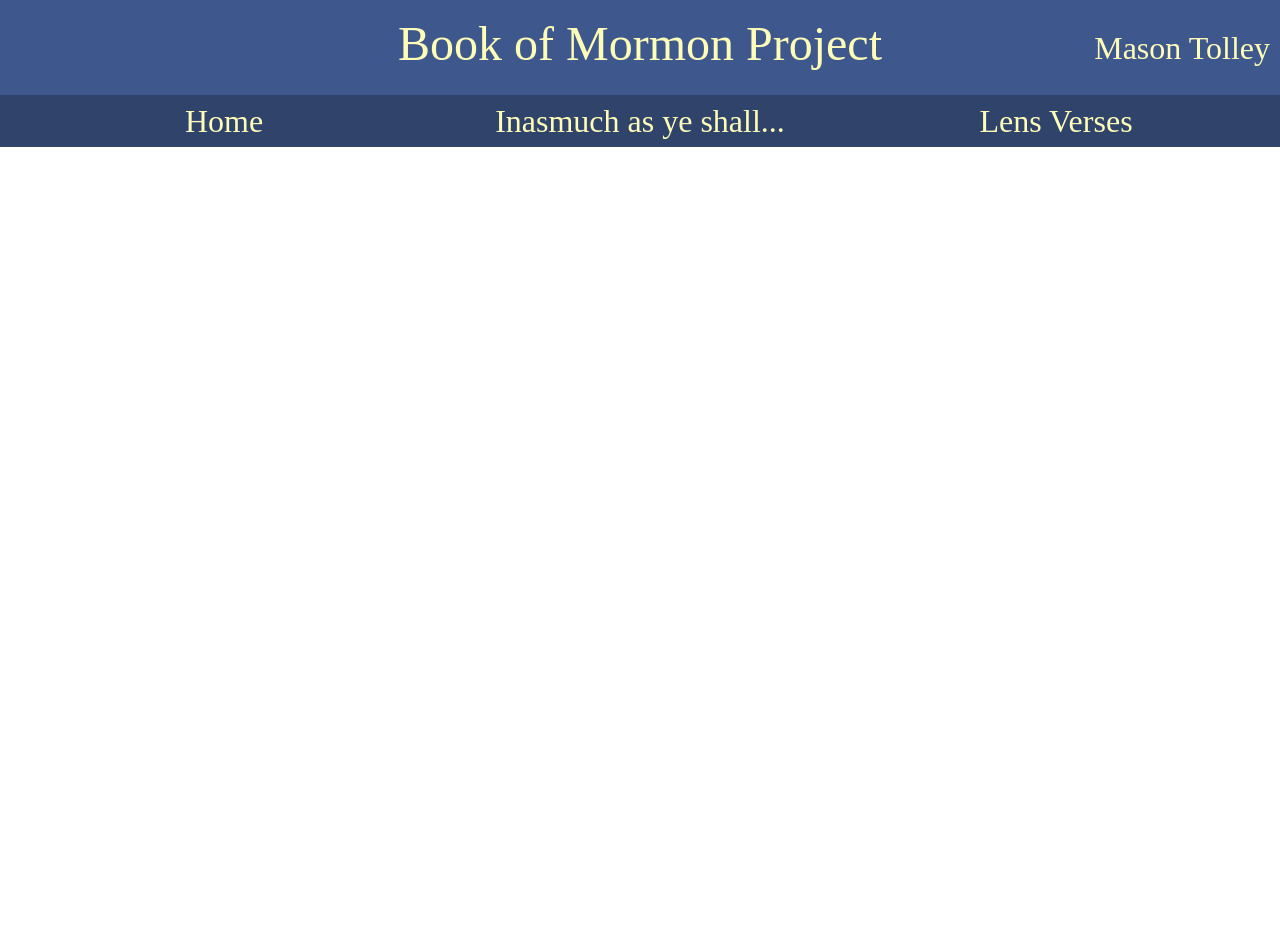
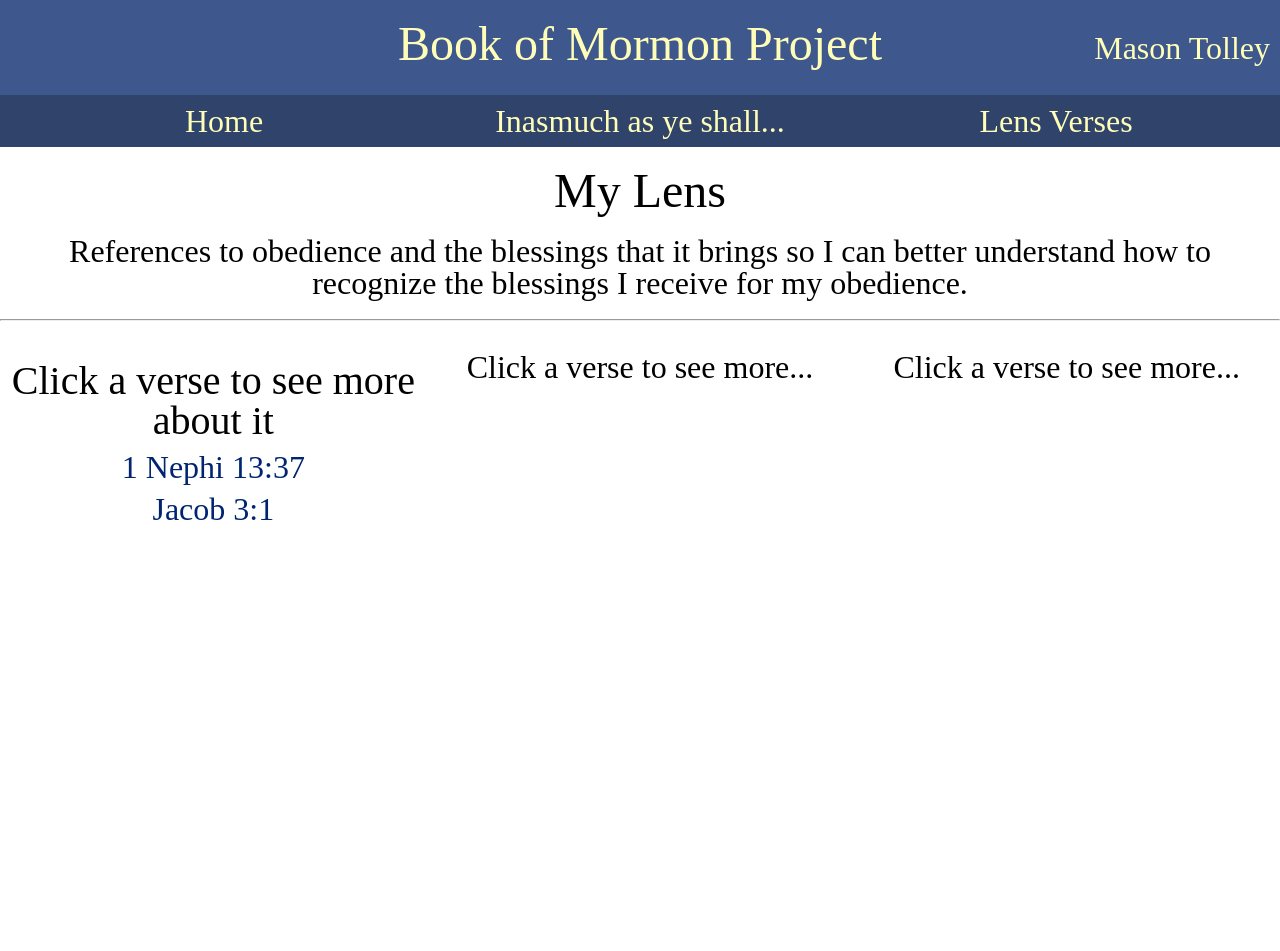
Before and after one commit to mateyct/mateyct.github.io, a PHP site: page /bom-project/lens.html in a window 1280 px wide. Before the commit the page ends 147 px from the top, so only its background shows below. Run offline with PHP 8.4, Linux system fonts and the light colour scheme.

Commit message:
pretty much finished CSS and HTML. Just gotta add verses now

```diff
--- a/bom-project/bom.css
+++ b/bom-project/bom.css
@@ -194,3 +194,28 @@ a:visited {
     vertical-align: middle;
 }
 /*Lens CSS*/
+section.reference-select {
+    display: block;
+}
+.reference-select h3 {
+    font-size: 2.5em;
+    margin: 10px;
+}
+#references {
+    font-size: 2em;
+}
+#references li {
+    margin: 10px;
+    cursor: pointer;
+    transition: color .5s;
+    color: #002472;
+}
+#references li:hover {
+    color: #919fba;
+}
+#verse {
+    font-size: 2em;
+}
+#analysis {
+    font-size: 2em;
+}
--- a/bom-project/lens.html
+++ b/bom-project/lens.html
@@ -4,6 +4,7 @@
         <title>Book of Mormon Project: Lens</title>
         <link href="bom.css" rel="stylesheet">
         <link rel="icon" type="image/x-icon" href="images/bom-icon.png">
+        <script src="verses.js"></script>
     </head>
     <body>
         <header>
@@ -22,7 +23,23 @@
             </nav>
         </header>
         <main>
+            <h2 class="page-header">My Lens</h2>
+            <h3 class="subheader">References to obedience and the blessings that it brings so I can better understand how to recognize the blessings I receive for my obedience.</h3>
+            <hr>
+            <div class="front-main">
+                <section class="reference-select">
+                    <h3>Click a verse to see more about it</h3>
+                    <ul id="references">
 
+                    </ul>
+                </section>
+                <section>
+                    <p id="verse">Click a verse to see more...</p>
+                </section>
+                <section>
+                    <p id="analysis">Click a verse to see more...</p>
+                </section>
+            </div>
         </main>
     </body>
 </html>
--- /dev/null
+++ b/bom-project/verses.js
@@ -0,0 +1,27 @@
+'use strict';
+
+// set up verses
+const verses = [
+    {
+        reference: '1 Nephi 13:37',
+        verse: "37 And blessed are they who shall seek to bring forth my Zion at that day, for they shall have the gift and the power of the Holy Ghost; and if they endure unto the end they shall be lifted up at the last day, and shall be saved in the everlasting kingdom of the Lamb; and whoso shall publish peace, yea, tidings of great joy, how beautiful upon the mountains shall they be.",
+        analysis: "I&apos;ve seen this verse come true in my life. At the times that I&apos;ve really put forth my best effort to build God&apos;s kingdom and serve others, I&apos;ve felt more happiness and joy. I&apos;ve seen the power that it can have in every person&apos;s life, and I know sharing the Gospel is an amazing way to feel peace yourself and give others peace."
+    },
+    {
+        reference: 'Jacob 3:1',
+        verse: "1 But behold, I, Jacob, would speak unto you that are pure in heart. Look unto God with firmness of mind, and pray unto him with exceeding faith, and he will console you in your afflictions, and he will plead your cause, and send down justice upon those who seek your destruction.",
+        analysis: "This verse stuck out to me, and I felt it applied to my lens because it speaks of how our faith will result in these great blessings. I&apos;ve felt God&apos;s protection and refuge from those who seek to bring me down, especially while I was on my mission."
+    }
+];
+window.onload = () => {
+    let refs = document.getElementById("references");
+    for(let i = 0; i < verses.length; i++) {
+        let newRef = document.createElement('li');
+        newRef.innerHTML = verses[i].reference;
+        newRef.onclick = () => {
+            document.getElementById("verse").innerHTML = verses[i].verse;
+            document.getElementById("analysis").innerHTML = verses[i].analysis;
+        };
+        refs.appendChild(newRef);
+    }
+};
```
